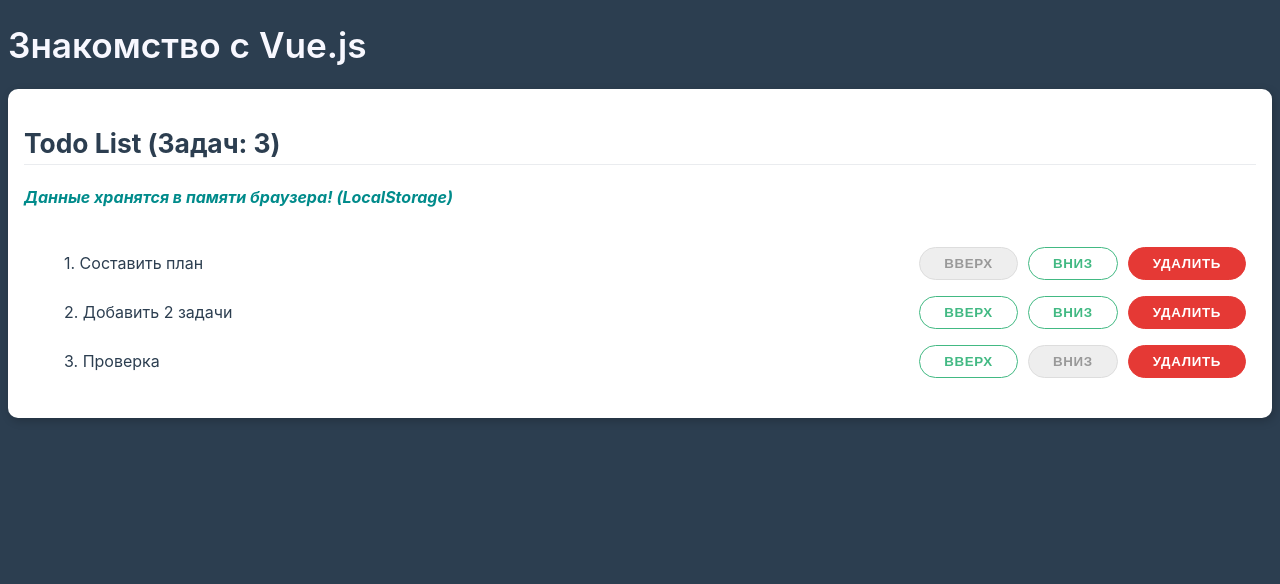
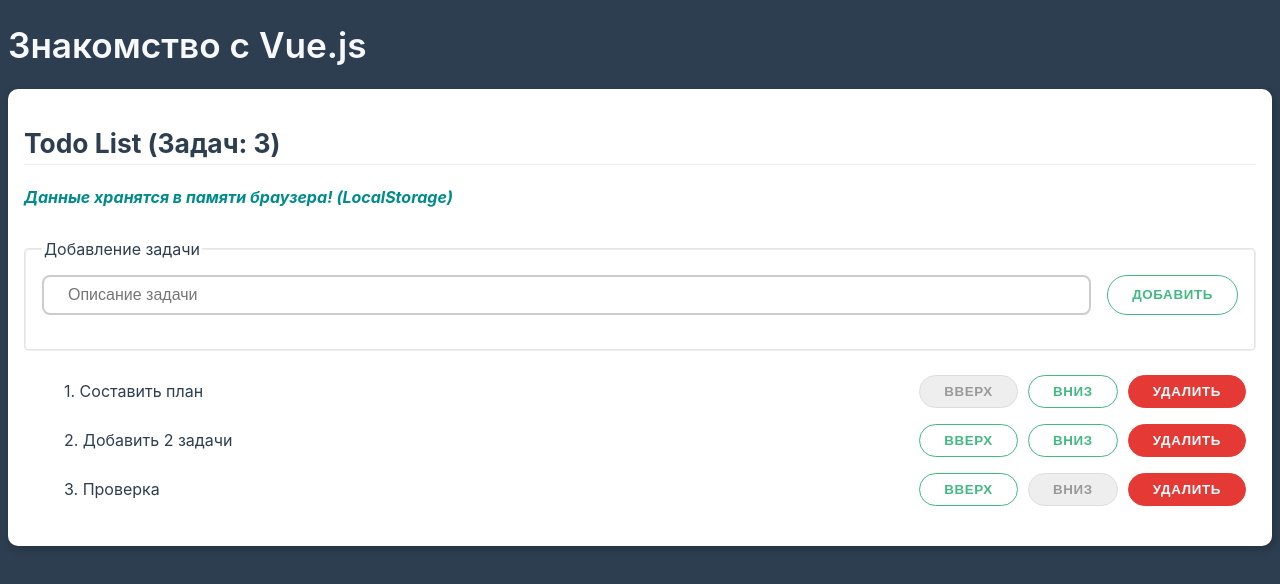
Before and after one commit to Avxodiar/vuejs-learn, a Vue app: page / in a window 1280 px wide. Shown: the top 584 px of the page. Built offline with nearby package versions, Linux system fonts and the light colour scheme.

Commit message:
Перенос в компоненты добавление задачи в списко Todo

```diff
--- a/src/App.vue
+++ b/src/App.vue
@@ -3,6 +3,7 @@
         :todoList="todoList"
         @up-todo="upTodo"
         @down-todo="downTodo"
+        @add-todo="addTodo"
         @delete-todo="deleteTodo"
     />
 </template>
@@ -38,6 +39,15 @@
             downTodo(id) {
                 if (id < this.todoList.length - 1) {
                     [ this.todoList[id+1], this.todoList[id] ] = [ this.todoList[id], this.todoList[id+1] ];
+                    /*this.saveTask()*/
+                }
+            },
+            /**
+             * Добавление задачи в список
+             */
+            addTodo(value) {
+                if (value !== '') {
+                    this.todoList.push(value);
                     /*this.saveTask()*/
                 }
             },
@@ -104,4 +114,63 @@
         align-items: center;
     }
 
+    .btn {
+        color: #42b983;
+        position: relative;
+        place-content: center;
+        place-items: center;
+        width: fit-content;
+        border-radius: 99px;
+        letter-spacing: 0.05em;
+        border: 1px solid #42b983;
+        text-decoration: none;
+        text-transform: uppercase;
+        margin-right: 10px;
+        padding: 0.5rem 1.5rem;
+        white-space: nowrap;
+        font-weight: 700;
+        outline: none;
+        background: #fff;
+        transition: all 0.22s;
+    }
+
+    .btn:hover {
+        cursor: pointer;
+        opacity: 0.8;
+    }
+
+    .btn:disabled {
+        cursor: not-allowed;
+        opacity: 1!important;
+        background: #eee!important;
+        border-color: #ddd!important;
+        color: #999!important;
+    }
+
+    .btn:active {
+        box-shadow: inset 1px 1px 1px rgba(0, 0, 0, 0.3);
+    }
+
+    .btn.danger {
+        background: #e53935;
+        color: #fff;
+        border-color: #e53935;
+    }
+
+    .visually-hidden:not(:focus):not(:active),
+    input[type="checkbox"].visually-hidden,
+    input[type="radio"].visually-hidden {
+        position:absolute;
+
+        width:1px;
+        height:1px;
+        margin:-1px;
+        border:0;
+        padding: 0;
+
+        white-space: nowrap;
+        clip-path: inset(100%);
+        clip:rect(0 0 0 0);
+        overflow:hidden;
+    }
 </style>
--- /dev/null
+++ b/src/components/TodoList/AddTodo.vue
@@ -0,0 +1,122 @@
+<template>
+
+    <fieldset>
+        <legend>Добавление задачи</legend>
+
+        <div class="form-control">
+            <form @submit.prevent="onSubmit">
+                <div>
+                    <label for="addTodo" class="visually-hidden">Добавление задачи</label>
+                    <input id="addTodo" type="text" placeholder="Описание задачи" v-model="newTodo">
+                    <div class="progress" :style="{width: progress + '%'}"></div>
+                </div>
+                <button type="submit" class="btn">Добавить</button>
+            </form>
+
+
+            <small v-if="newTodo.length >= inputMaxLen">Название задачи должно быть не более {{ inputMaxLen }} cимволов</small>
+        </div>
+    </fieldset>
+
+</template>
+
+<script>
+    export default {
+        name: "AddTodo",
+        data() {
+            return {
+                newTodo: '',
+                inputMaxLen: 64
+            }
+        },
+        watch: {
+            /**
+             * Ограничение длины названия задачи
+             */
+            newTodo(value) {
+                if (value.length > this.inputMaxLen) {
+                    this.newTodo = value.substr(0,this.inputMaxLen);
+                }
+            }
+        },
+        computed: {
+            /**
+             * Процентное отношение заполнености введеного текста
+             * по отношению к макс. допустимой длине названия задачи
+             * @returns {number}
+             */
+            progress() {
+                return parseInt(this.newTodo.length / this.inputMaxLen * 100);
+            }
+        },
+        methods: {
+            onSubmit() {
+                let todo = this.newTodo.trim();
+                if (todo.length) {
+                    this.$emit('add-todo', todo);
+                    this.newTodo = '';
+                }
+            }
+        }
+    }
+</script>
+
+
+<style scoped>
+    fieldset {
+        margin: 2em 0 1em;
+        padding: 1em;
+        border-radius: 0.3rem;
+        border-color: rgba(0, 0, 0, 0.1);
+    }
+
+    .form-control {
+        position: relative;
+        margin-bottom: 0.5rem;
+    }
+    .form-control form {
+        display: flex;
+    }
+
+    .form-control form div {
+        flex-grow: 1;
+        margin-right: 1em;
+    }
+
+    .form-control input,
+    .form-control select {
+        outline: none;
+        display: block;
+        margin: 0;
+        padding: 0.5rem 1.5rem;
+        width: 100%;
+        color: #2c3e50;
+        font-size: 1rem;
+        border: 2px solid #ccc;
+        border-radius: 0.5rem;
+    }
+
+    .form-control small {
+        color: #e53935;
+    }
+
+    .form-control.invalid input {
+        border-color: #e53935;
+    }
+
+    .form-control input,
+    .form-control button {
+        height: 2.5rem;
+    }
+    .form-control button {
+        margin: 0;
+    }
+
+    .progress {
+        margin-top: 5px;
+        height: 5px;
+        color: gray;
+        background-color: #ccc;
+    }
+
+</style>
--- a/src/components/TodoList/TodoItem.vue
+++ b/src/components/TodoList/TodoItem.vue
@@ -32,47 +32,4 @@
         background: #eee;
     }
 
-    .btn {
-        color: #42b983;
-        position: relative;
-        place-content: center;
-        place-items: center;
-        width: fit-content;
-        border-radius: 99px;
-        letter-spacing: 0.05em;
-        border: 1px solid #42b983;
-        text-decoration: none;
-        text-transform: uppercase;
-        margin-right: 10px;
-        padding: 0.5rem 1.5rem;
-        white-space: nowrap;
-        font-weight: 700;
-        outline: none;
-        background: #fff;
-        transition: all 0.22s;
-    }
-
-    .btn:hover {
-        cursor: pointer;
-        opacity: 0.8;
-    }
-
-    .btn:disabled {
-        cursor: not-allowed;
-        opacity: 1!important;
-        background: #eee!important;
-        border-color: #ddd!important;
-        color: #999!important;
-    }
-
-    .btn:active {
-        box-shadow: inset 1px 1px 1px rgba(0, 0, 0, 0.3);
-    }
-
-    .btn.danger {
-        background: #e53935;
-        color: #fff;
-        border-color: #e53935;
-    }
-
 </style>
--- a/src/components/TodoList/TodoList.vue
+++ b/src/components/TodoList/TodoList.vue
@@ -2,6 +2,8 @@
     <div>
         <h2>Todo List (Задач: {{ todoList.length }})</h2>
         <p class="note">Данные хранятся в памяти браузера! (LocalStorage)</p>
+
+        <AddTodo @add-todo="addTodo"/>
 
         <ul class="list" v-if="todoList.length">
             <TodoItem
@@ -17,12 +19,14 @@
 </template>
 
 <script>
+    import AddTodo from '@/components/TodoList/AddTodo'
     import TodoItem from '@/components/TodoList/TodoItem'
 
     export default {
         name: "TodoList",
         props: ['todoList'],
         components: {
+            AddTodo,
             TodoItem
         },
         methods: {
@@ -31,6 +35,9 @@
             },
             downTodo(id) {
                 this.$emit('down-todo', id);
+            },
+            addTodo(value) {
+                this.$emit('add-todo', value);
             },
             deleteTodo(id) {
                 this.$emit('delete-todo', id);
```
